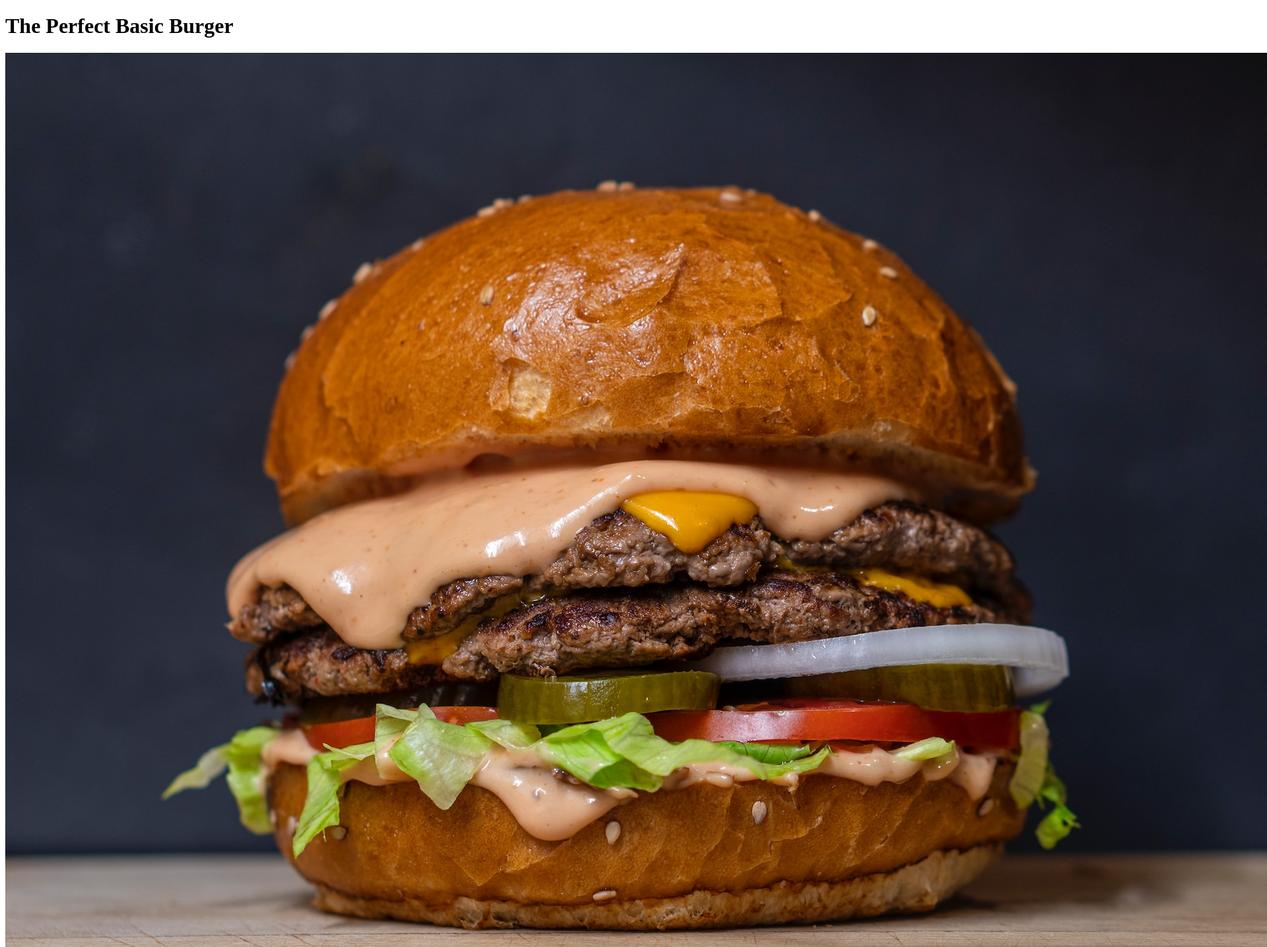
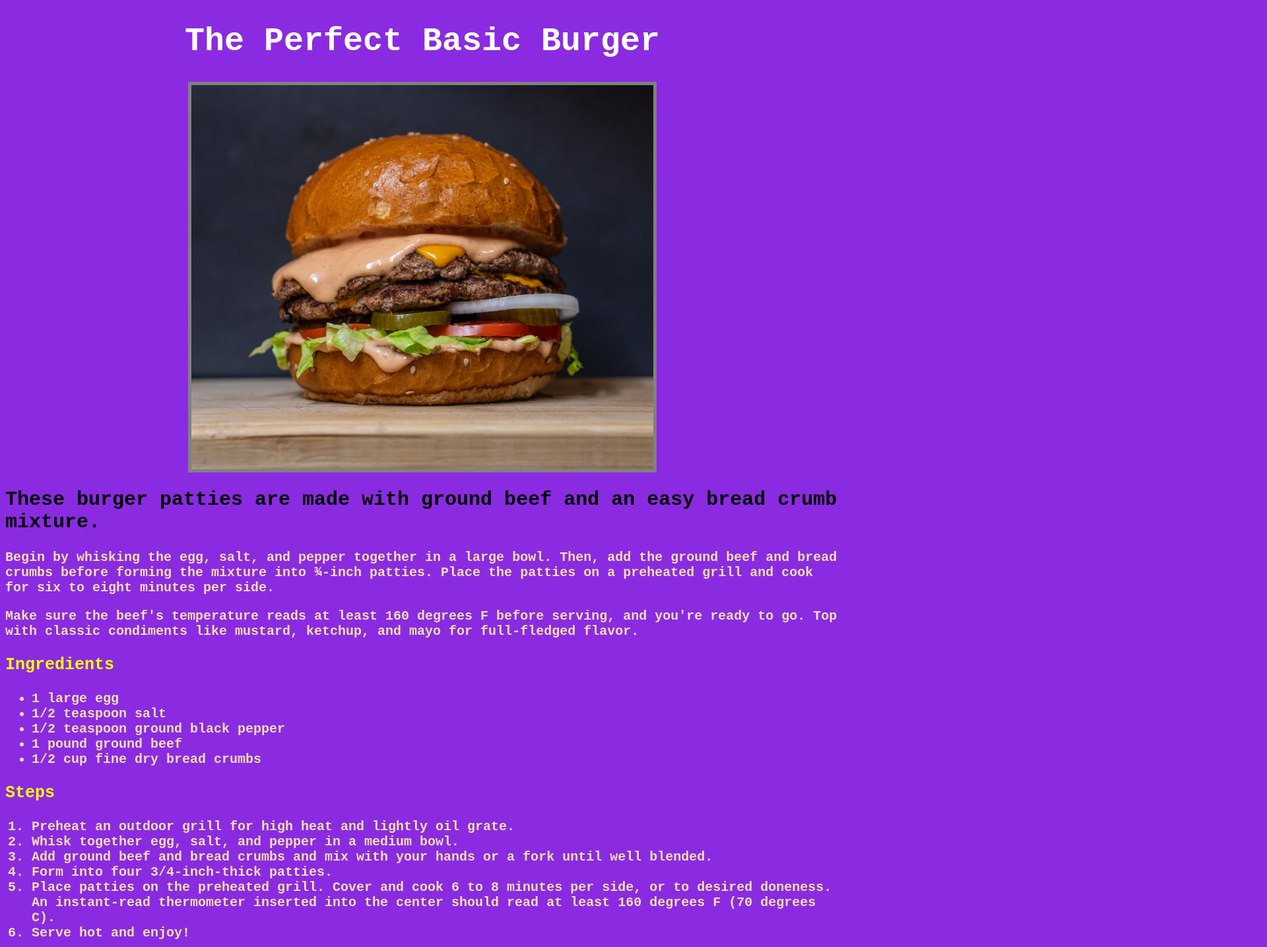
Before and after one commit to junespen/odin-recipes, a plain HTML site: page recipes/burger.html in a window 1280 px wide. Shown: the top 1435 px of the page at 66% size, 1920 px wide, since content can reach past the window. Drawn offline with Linux system fonts and the light colour scheme.

Commit message:
Add style.css. Update HTML files with link to stylesheet. Update README.md.

```diff
--- a/recipes/burger.html
+++ b/recipes/burger.html
@@ -1,6 +1,7 @@
 <!DOCTYPE html>
 <html lang="en">
 <head>
+    <link rel="stylesheet" href="../style.css">
     <meta charset="UTF-8">
     <meta http-equiv="X-UA-Compatible" content="IE=edge">
     <meta name="viewport" content="width=device-width, initial-scale=1.0">
--- /dev/null
+++ b/style.css
@@ -0,0 +1,45 @@
+body {
+    background-color: blueviolet;
+    font-family: 'Courier New', Courier, monospace;
+}
+
+img {
+    width: 700px;
+    height: auto;
+    display: block;
+    margin: auto;
+    border: 5px solid gray;
+}
+
+/* HEADINGS */
+/* HEADINGS */
+h1 {
+    color: white;
+    text-align: center;
+    font-size: 50px;
+}
+h2 {
+    color: black;
+    font-size: 30px;
+}
+h3 {
+    color: yellow;
+    font-size: 25px;
+}
+/* HEADINGS */
+/* HEADINGS */
+
+p, a, li {
+ font-size: 20px;
+ font-weight: 600;
+ color: wheat;
+}
+
+a {
+    text-decoration: none;
+}
+
+a:hover {
+    color: greenyellow;
+    text-decoration: underline dashed;
+}
```
Also changed, not shown: index.html (+1 -0 lines), recipes/potatoes.html (+1 -0 lines), recipes/steak.html (+1 -0 lines), 1 other file.
